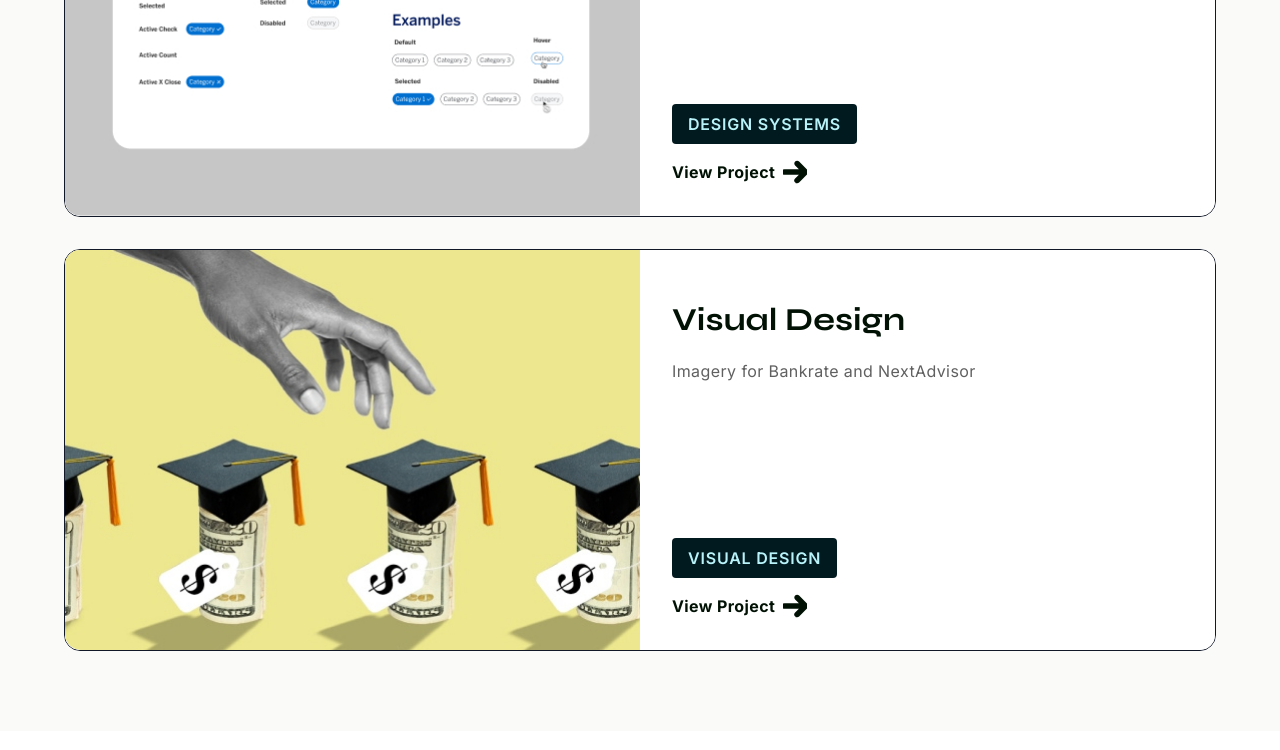
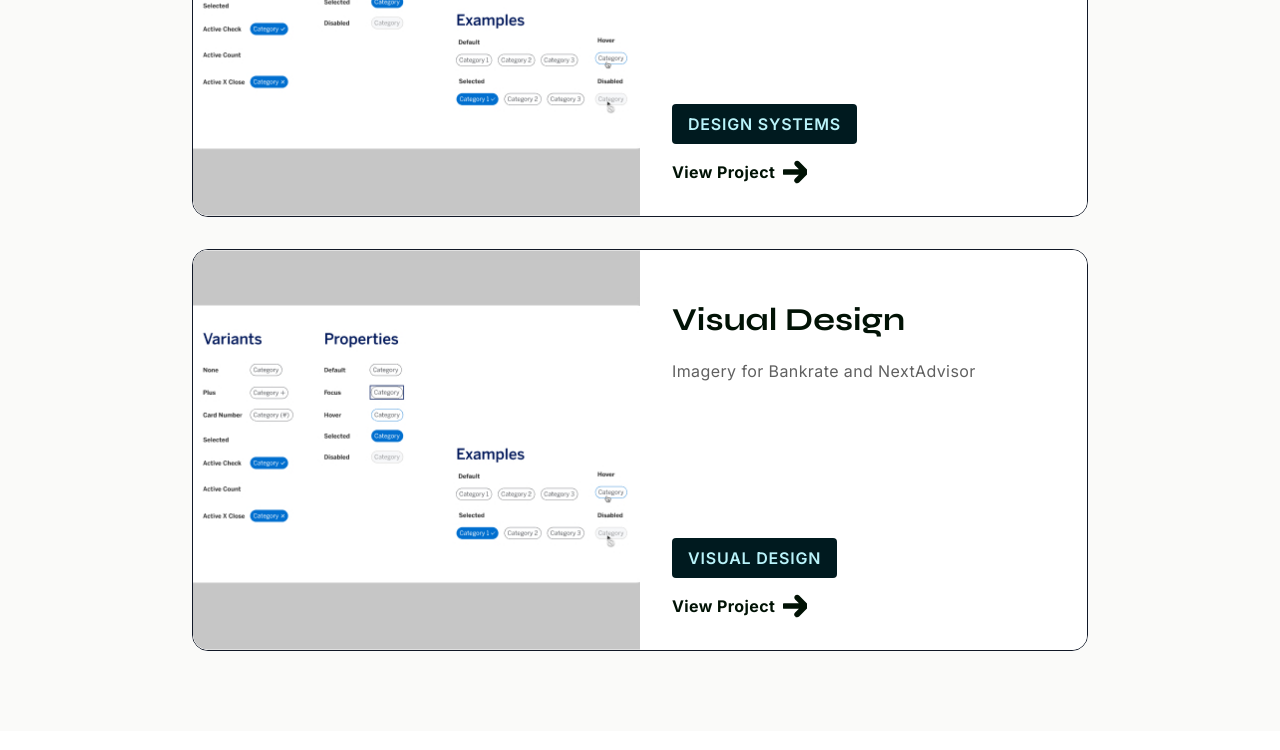
Before and after one commit to GrantC123/old-portfolio, a website: page index.html in a window 1280 px wide. Shown: the part 1749-2499 px from the top of the page. Drawn offline with nearby package versions, Linux system fonts and the light colour scheme; a web font is replaced by a local one.

Commit message:
001
updated project tile max-4

```diff
--- a/index.html
+++ b/index.html
@@ -21,7 +21,7 @@
     <section class=" border-b border-1 border-gray-900 py-16 md:py-24 bg-linear-to-b bg-white">
       <div class="max-w-7xl mx-auto px-6">
         <div class="max-w-4xl mx-auto">
-            <div class="typewriter font-syne text-4xl md:text-5xl font-bold leading-none text-gray-900 min-h-[7rem] md:min-h-[9rem] text-pretty" style="font-family: Syne, sans-serif !important;">
+            <div class="typewriter font-syne text-4xl md:text-5xl font-bold leading-none text-gray-900 min-h-[7rem] md:min-h-[9rem]" style="font-family: Syne, sans-serif !important;">
                 <span class="text-gray-900">I'm Grant</span> — Senior Product Designer and Creative Leader driving results through strategic design and team empowerment.
             </div>
             <primary-button href="#project-section" class="mt-6">
@@ -34,7 +34,7 @@
 
    <!-- Project Showcase Section -->
     <section id="project-section" class="py-20 px-6 bg-stone-50" >
-        <div class="max-w-6xl mx-auto">
+        <div class="max-w-4xl mx-auto">
             <h2 class="text-3xl font-syne font-bold text-center mb-12">
                 Featured Work
             </h2>
@@ -66,7 +66,7 @@
                 </project-tile>
 
                 <project-tile
-                    image="Images/NextAdvisor.jpg"
+                    image="Images/design-system-test.jpg"
                     year="2020-2025"
                     title="Visual Design"
                     description="Imagery for Bankrate and NextAdvisor"
```
Also changed, not shown: dist/output.css.
